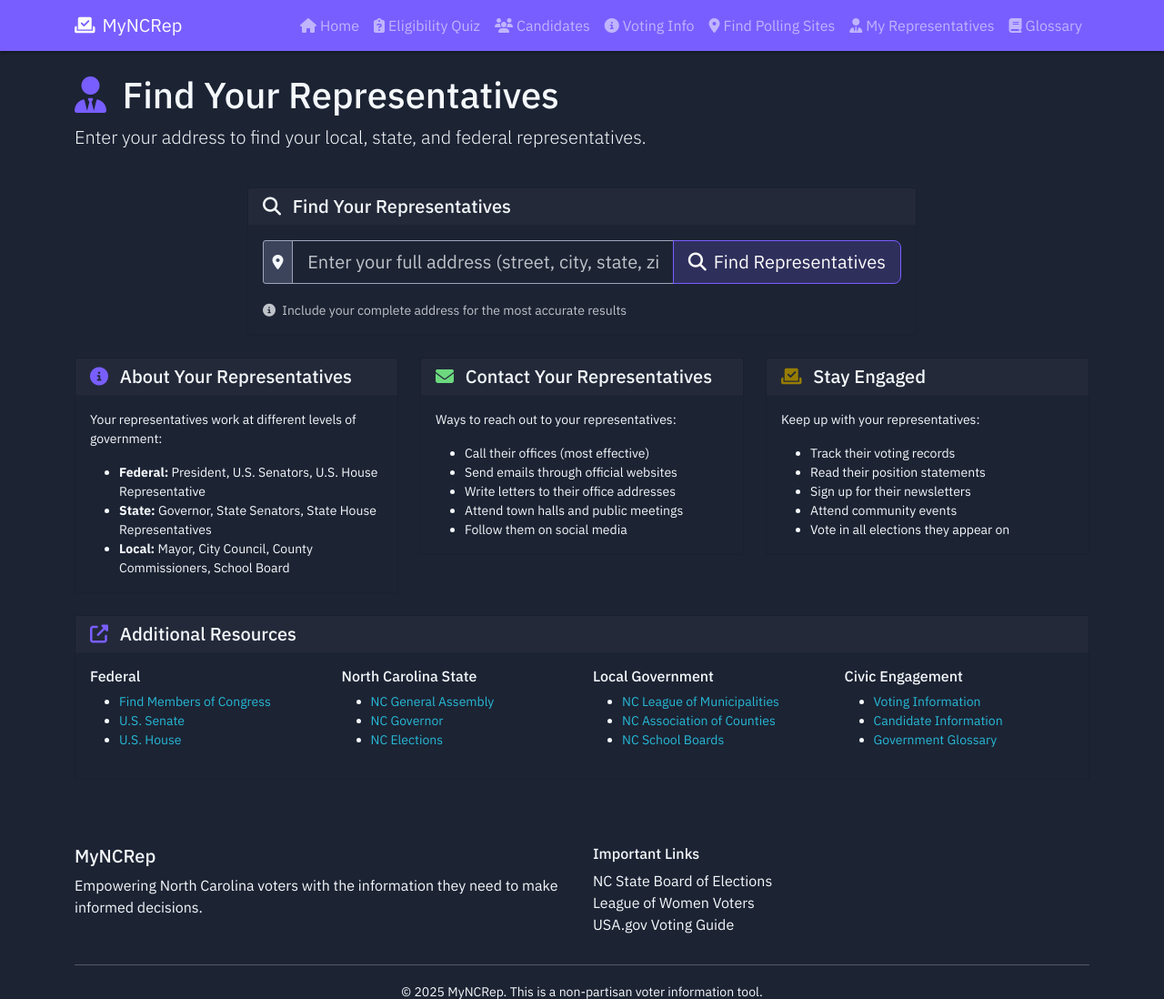
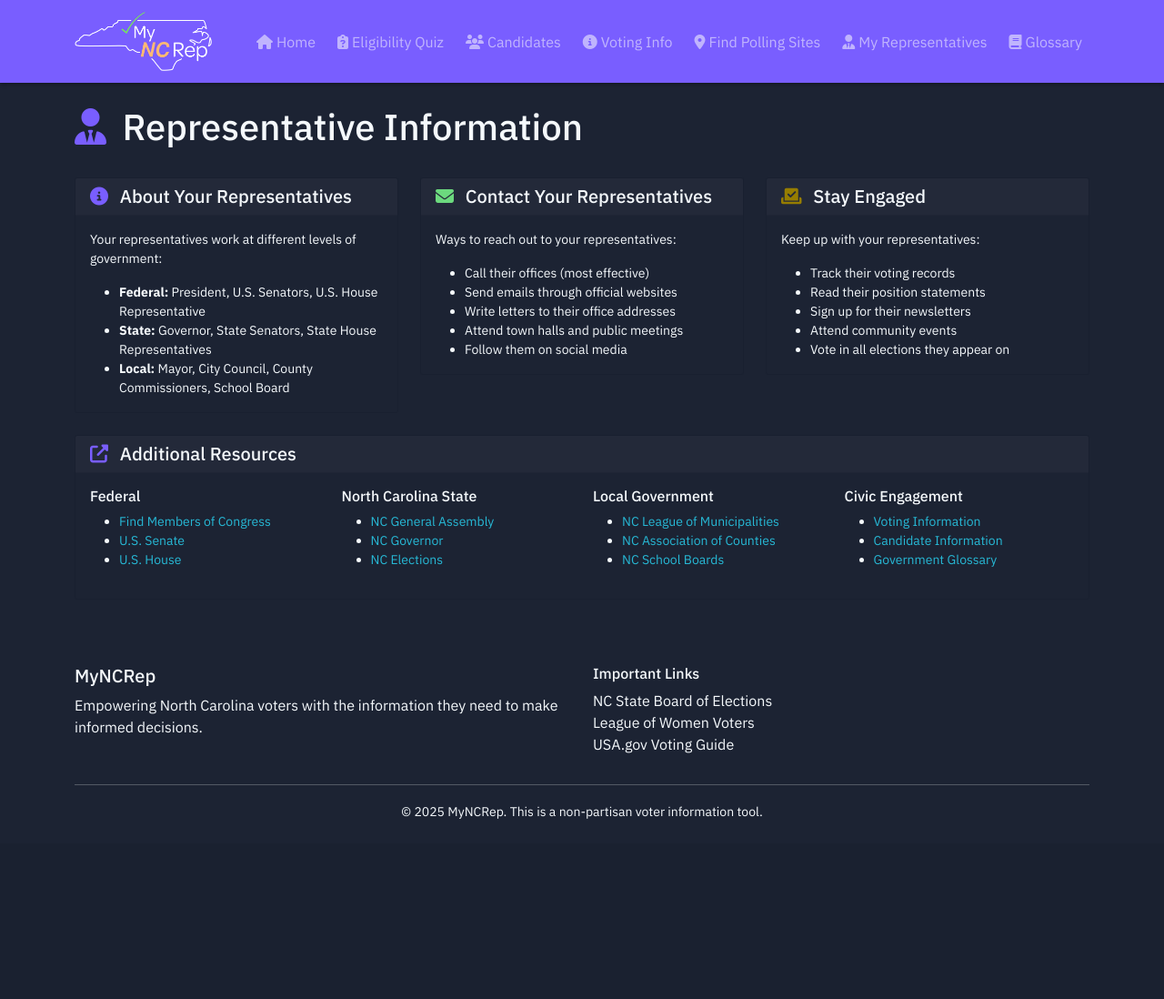
Before and after one commit to EvanY-74/CAC, a Flask app: page /representatives in a window 1280 px wide. Shown: the top 1098 px of the page at 91% size. After the commit the page ends 900 px from the top, so only its background shows below. Run offline with Flask 3, Linux system fonts and the light colour scheme.

Commit message:
A bunch of stuff happened

```diff
--- a/api_services.py
+++ b/api_services.py
@@ -36,7 +36,7 @@ def get_polling_locations(address: str) -> Dict[str, Any]:
                     'hours': location.get('pollingHours', 'Check local listings'),
                     'notes': location.get('notes', ''),
                     'lat': location.get('latitude', ''),
-                    'lon': location.get('longitude', ''),
+                    'lon': location.get('longitude', '')
                 }
                 polling_locations.append(location_info)
 
@@ -49,7 +49,9 @@ def get_polling_locations(address: str) -> Dict[str, Any]:
                     'address': format_address(site.get('address', {})),
                     'hours': site.get('pollingHours', 'Check local listings'),
                     'notes': site.get('notes', ''),
-                    'type': 'early_voting'
+                    'type': 'early_voting',
+                    'lat': location.get('latitude', ''),
+                    'lon': location.get('longitude', ''),
                 }
                 early_vote_sites.append(site_info)
 
--- a/routes.py
+++ b/routes.py
@@ -1,4 +1,4 @@
-from flask import render_template, request, redirect, url_for, flash, jsonify
+from flask import render_template, request, redirect, url_for, flash, jsonify, session
 from app import app
 
 import data
@@ -33,26 +33,20 @@ def submit_quiz():
     registered = request.form.get('registered')
     address = request.form.get('address')
     election_type = request.form.get('election_type')
+    # Store user quiz answers in session and mark quiz as completed.
+    # NOTE: allow submission regardless of answers (user requested this behavior).
+    session['quiz_answers'] = {
+        'age': age,
+        'citizenship': citizenship,
+        'registered': registered,
+        'address': address,
+        'election_type': election_type,
+    }
+    session['quiz_completed'] = True
 
-    # Determine eligibility
-    eligible = age >= 18 and citizenship == 'yes'
-
-    if not eligible:
-        flash('You must be 18 years old and a U.S. citizen to vote.', 'warning')
-        return redirect(url_for('voting_info'))
-
-    if registered == 'no':
-        flash('You need to register to vote first. Check the voting information page for registration details.', 'info')
-        return redirect(url_for('voting_info'))
-
-    # Store user preferences in session for personalized experience
-    from flask import session
-    session['user_address'] = address
-    session['election_type'] = election_type
-    session['eligible'] = True
-
-    flash('Great! You\'re eligible to vote. Explore the features below to get informed.', 'success')
-    return redirect(url_for('candidates'))
+    # Provide friendly messaging but don't block navigation.
+    flash('Thanks — your quiz responses have been saved. You can now view voting information.', 'success')
+    return redirect(url_for('voting_info'))
 
 @app.route('/candidates')
 def candidates():
@@ -99,8 +93,26 @@ def voting_info():
         {'event': 'Election Day', 'date': 'First Tuesday after first Monday in November'}
     ]
 
+    # If user hasn't completed the quiz yet, redirect them to the quiz first.
+    if not session.get('quiz_completed'):
+        # Preserve original target so after quiz we land here.
+        session['post_quiz_target'] = url_for('voting_info')
+        return redirect(url_for('quiz'))
+
+    # Build a dict of whether each requirement is met based on quiz answers.
+    answers = session.get('quiz_answers', {})
+    requirement_status = {
+        'age': (answers.get('age') is not None and answers.get('age') >= 18),
+        'citizenship': (answers.get('citizenship') == 'yes'),
+        'residence': bool(answers.get('address')),
+        'registration': (answers.get('registered') == 'yes'),
+        # 'id_required' isn't asked on the quiz; assume requirement is met (or keep True)
+        'id_required': True,
+    }
+
     return render_template('voting_info.html',
                           requirements=voting_requirements,
+                          requirement_status=requirement_status,
                           steps=voting_steps,
                           dates=important_dates)
 
--- a/static/css/style.css
+++ b/static/css/style.css
@@ -27,9 +27,26 @@ html {
     box-shadow: 0 4px 8px rgba(0, 0, 0, 0.3);
 }
 
-/* Sticky navigation enhancement */
+/* Navigation styling */
 .navbar {
     box-shadow: 0 2px 4px rgba(0, 0, 0, 0.3);
+    padding: 0.5rem 1rem;
+}
+
+.navbar-logo {
+    height: 40px;
+    width: auto;
+    display: block;
+}
+
+.navbar-nav {
+    gap: 0.5rem;
+}
+
+.nav-link {
+    padding: 0.5rem 1rem;
+    font-size: 1rem;
+    white-space: nowrap;
 }
 
 /* Election countdown badge styling */
@@ -88,6 +105,16 @@ html {
 
 .term-card:hover {
     background-color: var(--bs-gray-800);
+}
+
+.glossary-highlight {
+    /* color: #fd7e14; */
+    background-color: rgba(var(--bs-primary-rgb), .2);
+    text-decoration: underline;
+    padding: 0px;
+    border-radius: 3px;
+    margin-left: 0px;
+    margin-right: 0px;
 }
 
 /* Candidate stance badges */
--- a/static/templates/base.html
+++ b/static/templates/base.html
@@ -21,9 +21,9 @@
     <!-- Navigation -->
     <nav class="navbar navbar-expand-lg navbar-dark bg-primary mb-4">
         <div class="container">
-            <a class="navbar-brand" href="{{ url_for('index') }}">
-                <i class="fas fa-vote-yea me-2"></i>MyNCRep
-            </a>
+            <div class="navbar-brand">
+                <img src="{{ url_for('static', filename='MyNCRep-logo.png') }}" alt="MyNCRep Logo" class="navbar-logo" style="height: 65px;">
+            </div>
 
             <button class="navbar-toggler" type="button" data-bs-toggle="collapse" data-bs-target="#navbarNav">
                 <span class="navbar-toggler-icon"></span>
--- a/static/templates/representatives.html
+++ b/static/templates/representatives.html
@@ -8,56 +8,8 @@
         <div class="col">
             <h1>
                 <i class="fas fa-user-tie text-primary me-2"></i>
-                Find Your Representatives
+                Representative Information
             </h1>
-            <p class="lead">
-                Enter your address to find your local, state, and federal representatives.
-            </p>
-        </div>
-    </div>
-
-    <!-- Address Input -->
-    <div class="row mb-4">
-        <div class="col-lg-8 mx-auto">
-            <div class="card">
-                <div class="card-header">
-                    <h5 class="mb-0">
-                        <i class="fas fa-search me-2"></i>
-                        Find Your Representatives
-                    </h5>
-                </div>
-                <div class="card-body">
-                    <form id="representative-form">
-                        <div class="input-group mb-3">
-                            <span class="input-group-text">
-                                <i class="fas fa-map-marker-alt"></i>
-                            </span>
-                            <input type="text" class="form-control form-control-lg"
-                                   id="address-input" name="address"
-                                   placeholder="Enter your full address (street, city, state, zip)"
-                                   required>
-                            <button class="btn btn-primary btn-lg" type="submit">
-                                <i class="fas fa-search me-2"></i>Find Representatives
-                            </button>
-                        </div>
-                        <small class="form-text text-muted">
-                            <i class="fas fa-info-circle me-1"></i>
-                            Include your complete address for the most accurate results
-                        </small>
-                    </form>
-
-                    <!-- Loading State -->
-                    <div id="loading" class="text-center mt-4 d-none">
-                        <div class="spinner-border text-primary" role="status">
-                            <span class="visually-hidden">Loading...</span>
-                        </div>
-                        <p class="mt-2">Finding your representatives...</p>
-                    </div>
-
-                    <!-- Error State -->
-                    <div id="error-message" class="alert alert-danger mt-3 d-none"></div>
-                </div>
-            </div>
         </div>
     </div>
 
--- a/static/templates/voting_info.html
+++ b/static/templates/voting_info.html
@@ -64,7 +64,11 @@
                         {% for requirement, description in requirements.items() %}
                         <div class="col-md-6 mb-3">
                             <div class="d-flex">
+                                {% if requirement_status and requirement_status.get(requirement) %}
                                 <i class="fas fa-check-circle text-success me-3 mt-1"></i>
+                                {% else %}
+                                <i class="fas fa-times-circle text-danger me-3 mt-1"></i>
+                                {% endif %}
                                 <div>
                                     <strong>{{ requirement.replace('_', ' ').title() }}:</strong>
                                     <br><span class="text-muted">{{ description }}</span>
@@ -74,7 +78,7 @@
                         {% endfor %}
                     </div>
 
-                    <div class="alert alert-warning mt-3">
+                    <div class="alert-warning p-3 rounded mt-3">
                         <h6><i class="fas fa-exclamation-triangle me-2"></i>Photo ID Requirement</h6>
                         <p class="mb-2">North Carolina requires photo ID to vote. Acceptable forms include:</p>
                         <ul class="mb-2">
```
Also changed, not shown: data/candidates.json (+15 -8 lines), static/js/map.js (+6 -2 lines), static/templates/glossary.html (+60 -13 lines), static/templates/index.html (+14 -3 lines), static/MyNCRep-logo.png (added).
